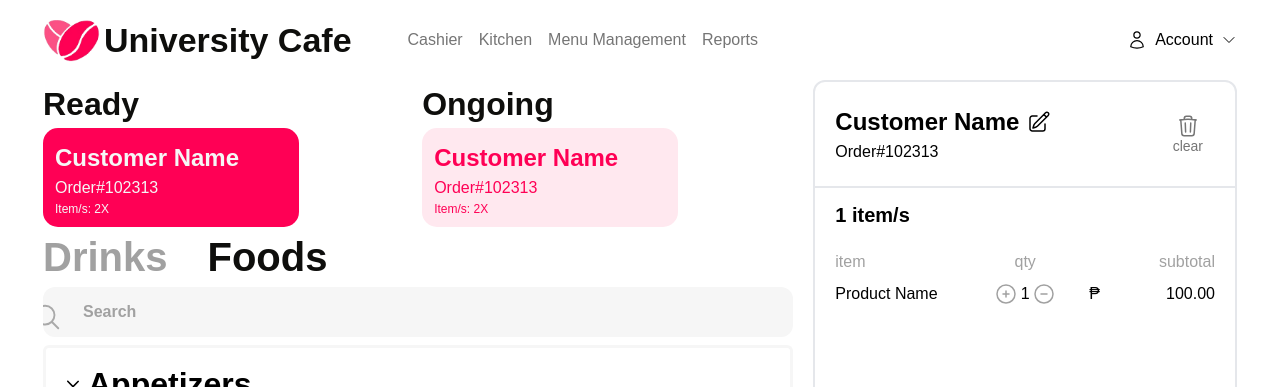
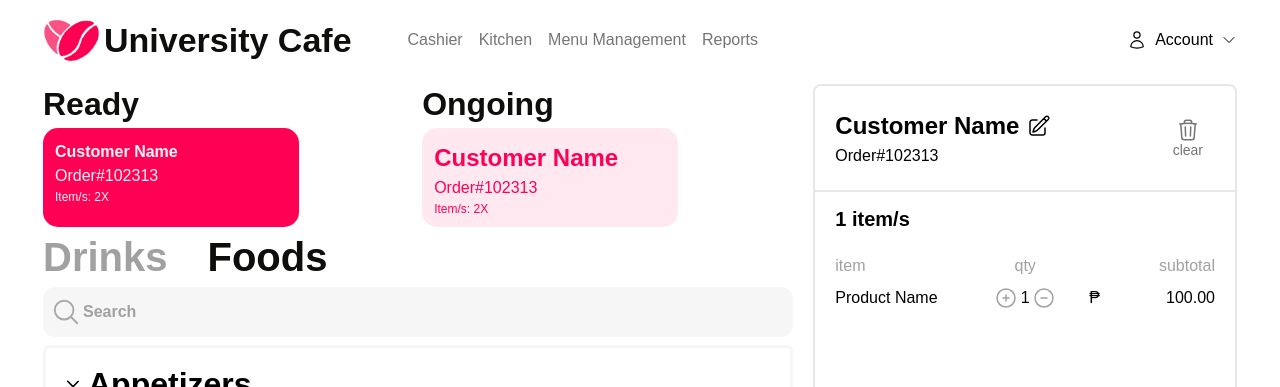
Before and after one commit to rikeenrike/University-Cafe-POS-System, a Vue app: page /menu/foods in a window 1280 px wide. Shown: the top 387 px of the page. Built offline with nearby package versions, Linux system fonts and the light colour scheme; a web font is replaced by a local one.

Commit message:
finalizing cashier page

```diff
--- a/src/pages/cashier/basket.vue
+++ b/src/pages/cashier/basket.vue
@@ -1,13 +1,14 @@
 <script setup>
 import { ref } from 'vue'
 
-
 var quantity = ref(1)
-
 var isEditing = ref(false)
 var customerName = ref('Customer Name')
 var additionalFees = ref(0)
+
+
 var orderType = ref(null)
+
 const setOrderType = (type) => {
     if (type === orderType.value) {
         orderType.value = null
@@ -50,6 +51,7 @@ var clearAll = () => {
 </script>
 
 <template>
+
     <!-- TOP ------------------------------------------------>
     <div class="flex items-center justify-between border-b-2 px-5 py-5">
         <!-- customer and orderid -->
@@ -76,7 +78,7 @@ var clearAll = () => {
         </Button>
     </div>
     <!-- MIDDLE ------------------------------------------------>
-    <div class="px-5 font-bold text-[20px] border-b-2 py-3 h-3/5 overflow-hidden">
+    <div class="h-3/5 px-5 font-bold text-[20px] border-b-2 py-3 lg:h-full overflow-hidden">
         <span class="flex cursor-pointer">1 item/s</span>
         <div class="pt-[20px] font-light text-[16px] text-lightgrey grid grid-cols-3">
             <p>item</p>
@@ -91,13 +93,13 @@ var clearAll = () => {
                 </div>
                 <div class="flex justify-between items-center mx-8">
                     <svg @click="increaseQuantity" xmlns="http://www.w3.org/2000/svg" fill="none" viewBox="0 0 24 24"
-                        stroke-width="1.5" class="w-6 h-6 stroke-lightgrey active:stroke-black">
+                        stroke-width="1.5" class="w-6 h-6 cursor-pointer  stroke-lightgrey active:stroke-black">
                         <path stroke-linecap="round" stroke-linejoin="round"
                             d="M12 9v6m3-3H9m12 0a9 9 0 1 1-18 0 9 9 0 0 1 18 0Z" />
                     </svg>
                     <p>{{ quantity }}</p>
                     <svg @click="decrementQuantity" xmlns="http://www.w3.org/2000/svg" fill="none" viewBox="0 0 24 24"
-                        stroke-width="1.5" class="w-6 h-6 stroke-lightgrey active:stroke-black">
+                        stroke-width="1.5" class="w-6 h-6 cursor-pointer  stroke-lightgrey active:stroke-black">
                         <path stroke-linecap="round" stroke-linejoin="round"
                             d="M15 12H9m12 0a9 9 0 1 1-18 0 9 9 0 0 1 18 0Z" />
                     </svg>
@@ -110,9 +112,8 @@ var clearAll = () => {
 
         </div>
     </div>
-
     <!-- BOTTOM ------------------------------------------------>
-    <div class="px-5 my-5 space-y-5">
+    <div class="bg-white h-full  px-5 my-5 space-y-5">
         <div class="flex justify-between items-center">
             <p>Additional fees</p>
             <span class="relative w-20">
@@ -185,8 +186,4 @@ var clearAll = () => {
         </Button>
     </div>
 
-
-
-
-
 </template>
--- a/src/pages/cashier/cashier.vue
+++ b/src/pages/cashier/cashier.vue
@@ -13,7 +13,7 @@ import basket from './basket.vue'
                     <h1 class="text-[32px] text-black font-bold">Ready</h1>
                     <div class="flex flex-row whitespace-nowrap gap-5 overflow-x-scroll overflow-auto">
                         <div class="p-3 w-[256px] h-[99px] bg-accent rounded-[15px] text-offwhite">
-                            <p class="text-[24px] font-bold">Customer Name</p>
+                            <p class="text-[24p x] font-bold">Customer Name</p>
                             <p class="text-[16px] font-light">Order#102313</p>
                             <p class="text-[12px] font-light">Item/s: 2X</p>
                         </div>
@@ -36,7 +36,7 @@ import basket from './basket.vue'
 
         <!-- basket -->
         <div
-            class="basket hidden fixed w-svw bg-white lg:relative lg:w-auto lg:h-auto border-2 mb-1 lg:flex flex-col rounded-xl overflow-hidden">
+            class="basket hidden fixed z-20 w-full h-[80%] top-1 bg-white lg:relative lg:w-auto lg:h-auto border-2 mb-1 lg:flex flex-col rounded-lg  ">
             <basket />
         </div>
 
--- a/src/pages/cashier/menu_drinks.vue
+++ b/src/pages/cashier/menu_drinks.vue
@@ -96,14 +96,17 @@ const tabs = ref([
             <router-link to="/menu/drinks" active-class="text-black">Drinks</router-link>
             <router-link to="/menu/foods" active-class="text-black">Foods</router-link>
         </span>
-        <span class="relative flex-1">
-            <svg xmlns="http://www.w3.org/2000/svg" fill="none" viewBox="0 0 24 24" stroke-width="1.5" stroke="darkgrey"
-                class="w-[30px] h-[30px] absolute top-[25px] mt-[20px] left-[-295px] ">
-                <path stroke-linecap="round" stroke-linejoin="round"
-                    d="m21 21-5.197-5.197m0 0A7.5 7.5 0 1 0 5.196 5.196a7.5 7.5 0 0 0 10.607 10.607Z" />
-            </svg>
-            <InputText size="large" v-model="value1" placeholder="Search" class="pl-10" />
+        <span class="flex">
+            <span class="relative flex-1">
+                <svg xmlns="http://www.w3.org/2000/svg" fill="none" viewBox="0 0 24 24" stroke-width="1.5"
+                    stroke="darkgrey" class="w-[30px] h-[30px] absolute top-[20%] left-[1%] ">
+                    <path stroke-linecap="round" stroke-linejoin="round"
+                        d="m21 21-5.197-5.197m0 0A7.5 7.5 0 1 0 5.196 5.196a7.5 7.5 0 0 0 10.607 10.607Z" />
+                </svg>
+                <InputText size="large" v-model="value1" placeholder="Search" class="pl-10" />
+            </span>
         </span>
+
         <!-- MENU -->
         <div class=" h-[100%] pb-[17%] mt-[1%] overflow-y-auto">
             <div v-if="tabs && tabs.length">
--- a/src/pages/cashier/menu_foods.vue
+++ b/src/pages/cashier/menu_foods.vue
@@ -77,13 +77,15 @@ const tabs = ref([
             <router-link to="/menu/drinks" active-class="text-black">Drinks</router-link>
             <router-link to="/menu/foods" active-class="text-black">Foods</router-link>
         </span>
-        <span class="relative flex-1">
-            <svg xmlns="http://www.w3.org/2000/svg" fill="none" viewBox="0 0 24 24" stroke-width="1.5" stroke="darkgrey"
-                class="w-[30px] h-[30px] absolute top-[25px] mt-[20px] left-[-295px] ">
-                <path stroke-linecap="round" stroke-linejoin="round"
-                    d="m21 21-5.197-5.197m0 0A7.5 7.5 0 1 0 5.196 5.196a7.5 7.5 0 0 0 10.607 10.607Z" />
-            </svg>
-            <InputText size="large" v-model="value1" placeholder="Search" class="pl-10" />
+        <span class="flex">
+            <span class="relative flex-1">
+                <svg xmlns="http://www.w3.org/2000/svg" fill="none" viewBox="0 0 24 24" stroke-width="1.5"
+                    stroke="darkgrey" class="w-[30px] h-[30px] absolute top-[20%] left-[1%] ">
+                    <path stroke-linecap="round" stroke-linejoin="round"
+                        d="m21 21-5.197-5.197m0 0A7.5 7.5 0 1 0 5.196 5.196a7.5 7.5 0 0 0 10.607 10.607Z" />
+                </svg>
+                <InputText size="large" v-model="value1" placeholder="Search" class="pl-10" />
+            </span>
         </span>
         <!-- MENU -->
         <div class="h-[100%] pb-[17%] mt-[1%] overflow-y-auto">
```
